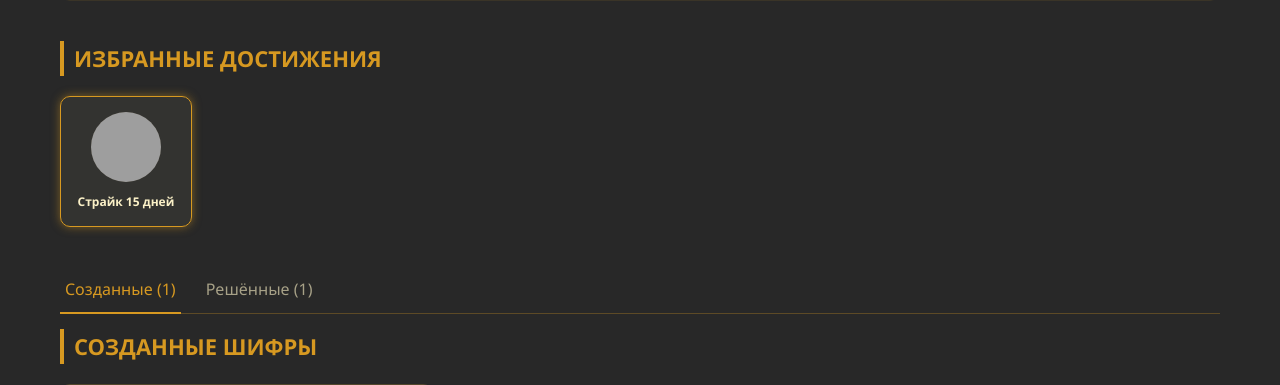
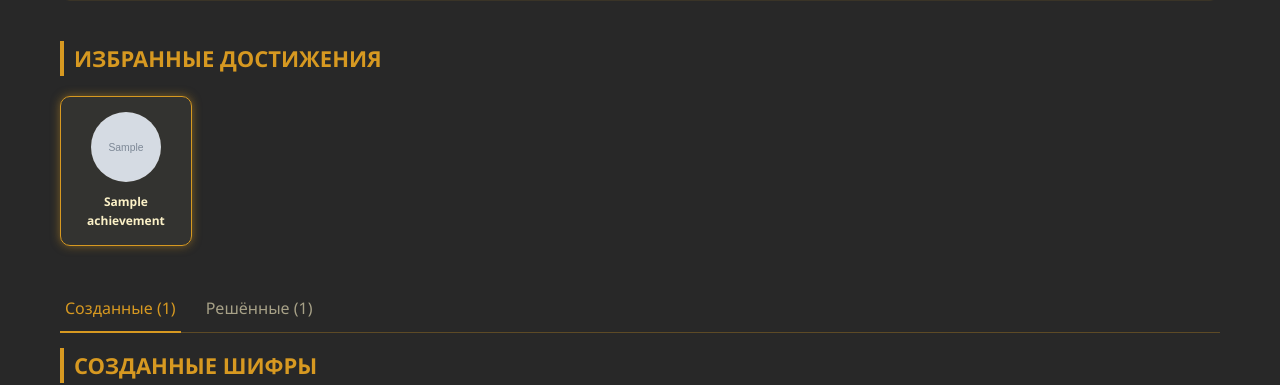
Before and after one commit to v1tush/cryptonite, a Django app: template cryptonite/templates/users/profile.html in a window 1280 px wide. Shown: the part 544-929 px from the top of the page. Run offline with Django 5.2, Linux system fonts and the light colour scheme; the template is opened without the code that fills it: most values are stand-ins (such as "Sample title", 1, 10 or a date in 2020); grey boxes marked "Sample" are stand-in pictures; grey boxes are pictures that could not be loaded.

Commit message:
add template for achievements

```diff
--- a/cryptonite/achievements/models.py
+++ b/cryptonite/achievements/models.py
@@ -11,7 +11,6 @@ class Achievement(models.Model):
         unique=True,
         null=True,
         verbose_name='код достижения',
-
     )
     title = models.CharField(max_length=100, verbose_name='название')
     description = models.TextField(max_length=500, verbose_name='описание')
--- a/cryptonite/templates/users/profile.html
+++ b/cryptonite/templates/users/profile.html
@@ -51,10 +51,10 @@
 <div class="achievements">
     <h3 class="section-title">ИЗБРАННЫЕ ДОСТИЖЕНИЯ</h3>
     <div class="achievement-grid">
-        {% for i in profile_user.achievements.all %}
+        {% for achievement in profile_user.achievements.all %}
             <div class="achievement-item featured">
-                <div class="achievement-icon"><img src="photo_2024-03-10_10-30-50.jpg"></div>
-                <div class="achievement-name">Страйк 15 дней</div>
+                <div class="achievement-icon"><img src="{% if achievement.image %} /media/{{ achievement.image }} {% else %} {% static 'images/avatar.jpg' %} {% endif %}"></div>
+                <div class="achievement-name">{{achievement.title}}</div>
             </div>
         {% endfor %}
     </div>
```
Also changed, not shown: cryptonite/ciphers/views.py (+5 -5 lines), cryptonite/main/views.py (+7 -7 lines).
